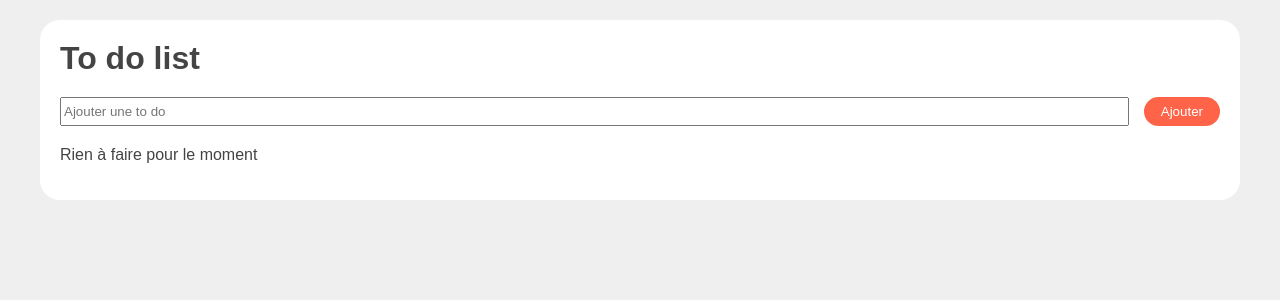
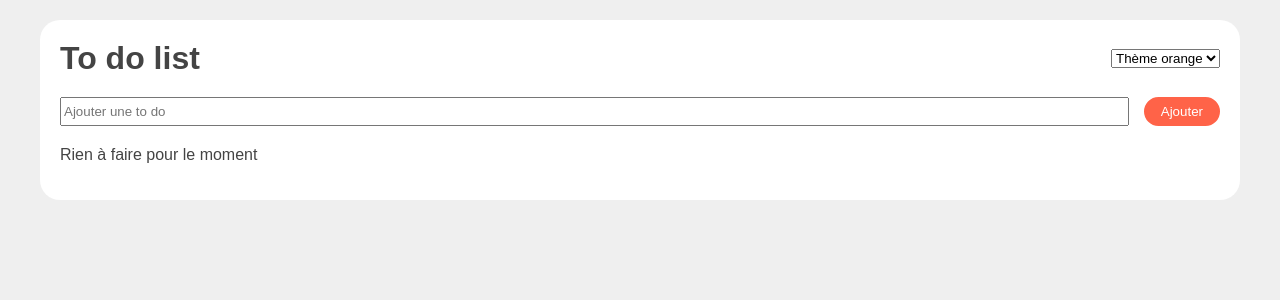
Before and after one commit to FaustineBrachotte/Todolist, a React (Vite) app: page / in a window 1280 px wide. Shown: the top 300 px of the page. Built offline with nearby package versions, Linux system fonts and the light colour scheme.

Commit message:
Ajout theme context

```diff
--- a/src/App.jsx
+++ b/src/App.jsx
@@ -1,6 +1,7 @@
 import AddToDo from './components/AddToDo';
 import ToDoList from './components/ToDoList';
 import { useState } from 'react';
+import themeContext from './context/theme';
 
 function App() {
 	const [toDoList, setToDoList] = useState([]);
@@ -73,10 +74,23 @@ function App() {
 		);
 	}
 
+	const [theme, setTheme] = useState('primary');
+
+	function handleChange(e) {
+		setTheme(e.target.value);
+	}
+
 	return (
+		<themeContext.Provider value={theme}>
 			<div className='d-flex flex-row justify-content align-item p-20'>
 				<div className='card container p-20'>
-				<h1 className='mb-20'>To do list</h1>
+					<h1 className='mb-20 d-flex flex-row justify-content align-items'>
+						<span className='flex-fill'>To do list</span>
+						<select value={theme} onChange={handleChange}>
+							<option value='primary'>Thème orange</option>
+							<option value='secondary'>Thème bleu</option>
+						</select>
+					</h1>
 					<AddToDo addToDo={addToDo} />
 					<ToDoList
 						toDoList={toDoList}
@@ -88,6 +102,7 @@ function App() {
 					/>
 				</div>
 			</div>
+		</themeContext.Provider>
 	);
 }
 
--- a/src/assets/styles/_themes.scss
+++ b/src/assets/styles/_themes.scss
@@ -18,6 +18,12 @@
 	background-color: white;
 	color: var(--primary);
 	border: 2px solid var(--primary);
+}
+
+.btn-secondary {
+	background-color: var(--secondary);
+	color: white;
+	border: 2px solid var(--secondary);
 }
 
 .card {
--- a/src/assets/styles/_variables.scss
+++ b/src/assets/styles/_variables.scss
@@ -1,8 +1,9 @@
 :root {
 	--primary: #ff6348;
+	--secondary: #3498db;
 	--gray-1: #20232a;
 	--gray-2: #efefef;
-    --font-family: "Montserrat", sans-serif;
+	--font-family: 'Montserrat', sans-serif;
 	--box-shadow: 0 6px 9px 0 rgb(0 0 0 / 15%);
 	--box-shadow-nav: 0 2px 18px 0 rgb(0 0 0 / 22%);
 	--text-color: #444;
--- a/src/components/Button.jsx
+++ b/src/components/Button.jsx
@@ -1,6 +1,11 @@
+import { useContext } from 'react';
+import themeContext from '../context/theme';
+
 function Button({ text, className, ...props }) {
+	const theme = useContext(themeContext);
+
 	return (
-		<button {...props} className={`${className} btn btn-primary`}>
+		<button {...props} className={`${className} btn btn-${theme}`}>
 			{text}
 		</button>
 	);
--- /dev/null
+++ b/src/context/theme.js
@@ -0,0 +1,5 @@
+import { createContext } from 'react';
+
+const themeContext = createContext('primary');
+
+export default themeContext;
```
Lines whose indentation alone changed are shown as unchanged.
